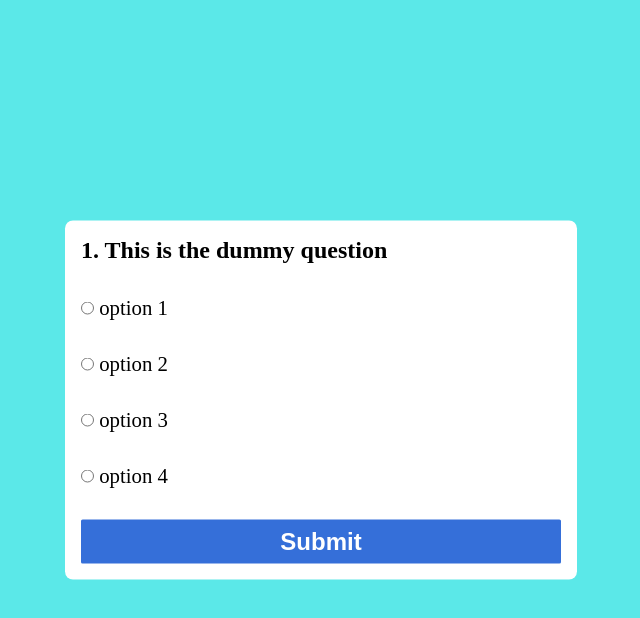
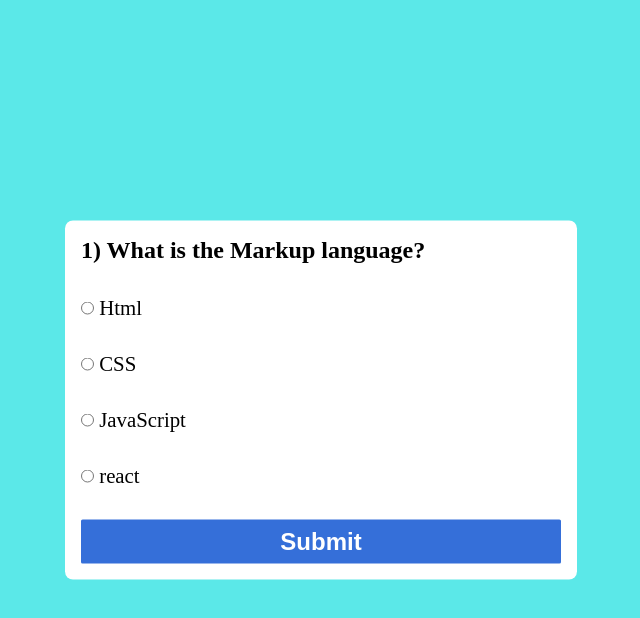
Before and after one commit to AjayNegi299/Front-End-Devs-Practice, a plain HTML site: page Quiz-Application/index.html in a window 1280 px wide. Both pictures are taken after a click on the button "Submit". Shown: the whole page, without its empty margins (319-959 px from the left). Drawn offline with Linux system fonts and the light colour scheme.

Commit message:
new code

```diff
--- a/Quiz-Application/app.js
+++ b/Quiz-Application/app.js
@@ -0,0 +1,87 @@
+const question = [{
+   'ques': 'What is the Markup language?',
+   'a': 'Html',
+   'b':'CSS',
+   'c': 'JavaScript',
+   'd': 'react',
+   'correct': 'a'
+},
+{
+    'ques': 'What year was javascript launched?',
+   'a': '1996',
+   'b':'1995',
+   'c': '1994',
+   'd': 'none of the above',
+   'correct': 'b'
+},
+{
+    'ques': 'What does CSS stands for?',
+   'a': 'cascading style sheet',
+   'b':'Hyper text markup language',
+   'c': 'jason Object Notation',
+   'd': 'Makicopters terminal Motorboats',
+   'correct': 'a'
+}]
+
+let index = 0
+let right = 0
+let wrong = question.length
+const total = question.length
+const quesbox = document.getElementById('quebox')
+const optionbox = document.querySelectorAll('.option')
+const submitButton = document.querySelector('.btn')
+
+const quesLoader=()=>{
+    if(index===total){
+        return endQuiz()
+    }
+    reset()
+    const data = question[index]
+    quesbox.innerHTML = `${index + 1}) ${data.ques}`
+    const option = [data.a,data.b,data.c,data.d]
+    optionbox.forEach((ele,index)=>{
+        ele.nextElementSibling.innerHTML = option[index]
+    })
+}
+
+const checkedAnswer =()=>{
+    const ans = getAnswer()
+    const data = question[index]
+    if(ans === data.correct){
+        right++
+    }
+    else{
+        wrong++
+    }
+    index++
+    quesLoader()
+    return
+}
+
+const getAnswer =()=>{
+    optionbox.forEach((input)=>{
+        if(input.checked){
+            answer = input.value;
+        }
+    })
+    return answer
+}
+
+submitButton.addEventListener('click', checkedAnswer)
+
+const reset = ()=>{
+    optionbox.forEach((input)=>{
+        input.checked = false
+    })
+}
+
+const endQuiz = ()=>{
+    document.getElementById('box').innerHTML = `
+    <h3>Thank you for Complete this Quiz</h3>
+    <h2>${right}/${wrong} is correct</h2>
+    `
+}
+
+const data = question[index]
+console.log(data.correct);
+quesLoader()
--- a/Quiz-Application/index.html
+++ b/Quiz-Application/index.html
@@ -8,25 +8,27 @@
 </head>
 <body>
     <div class="container">
-        <h2>1. This is the dummy question </h2>
+        <div id="box">
+        <h2 id="quebox">This is the dummy question </h2>
         <div id="row">
-            <input type="radio" id="option1" name="option">
+            <input class="option" type="radio" value="a" id="option1" name="option">
             <label for="option1">option 1</label>
         </div>
         <div id="row">
-            <input type="radio" id="option2" name="option">
+            <input class="option" type="radio" value="b" id="option2" name="option">
             <label for="option2">option 2</label>
         </div>
         <div id="row">
-            <input type="radio" id="option3" name="option">
+            <input class="option" type="radio" value="c" id="option3" name="option">
             <label for="option3">option 3</label>
         </div>
         <div id="row">
-            <input type="radio" id="option4" name="option">
+            <input class="option" type="radio" value="d" id="option4" name="option">
             <label for="option4">option 4</label>
         </div>
         <button class="btn">Submit</button>
     </div>
+    </div>
     <script src="app.js"></script>
 </body>
 </html>
```
Also changed, not shown: Basic-HTML-Website/Html-Pages/contact.html (renamed from Basic-HTML-Website/contact.html, +0 -1 lines), Personal Portfolio/index.html (added, +14 -0 lines), Basic-HTML-Website/Html-Pages/articles.html (renamed from Basic-HTML-Website/articles.html), Basic-HTML-Website/Html-Pages/index.html (renamed from Basic-HTML-Website/index.html), Basic-HTML-Website/Html-Pages/projects.html (renamed from Basic-HTML-Website/projects.html).
